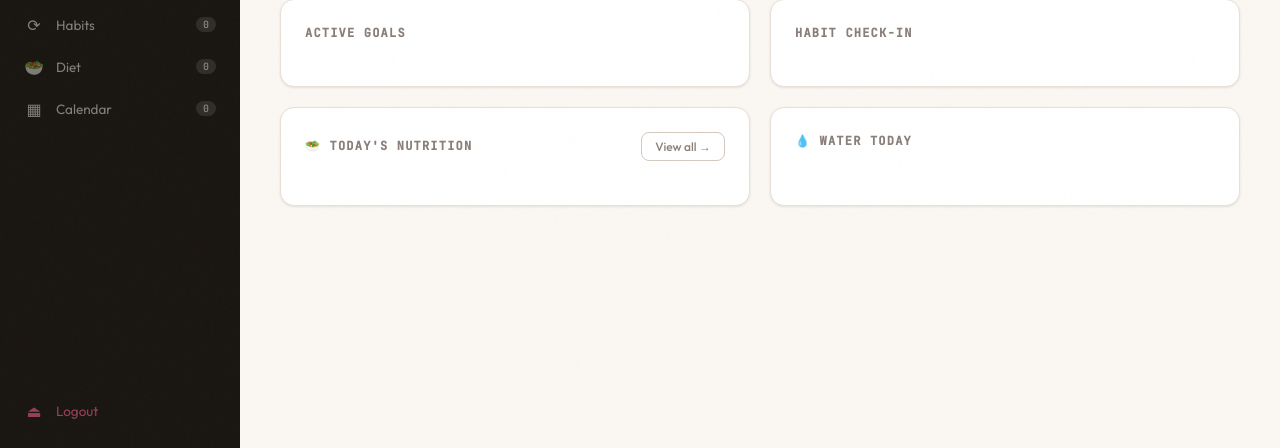
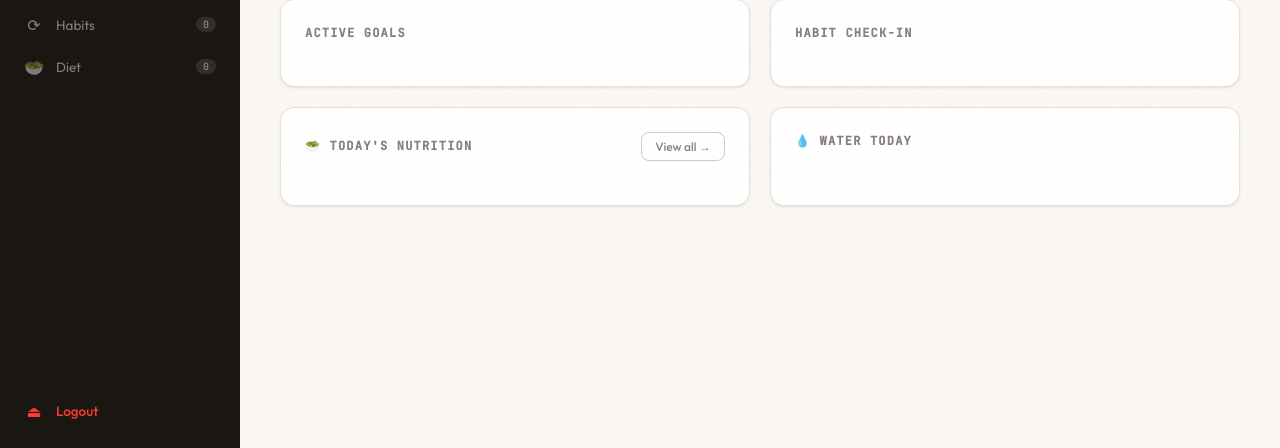
Before and after one commit to viswamdatla/MylifeOs, a website: page public/index.html in a window 1280 px wide. Shown: the part 349-797 px from the top of the page. Drawn offline with nearby package versions, Linux system fonts and the light colour scheme; a web font is replaced by a local one.

Commit message:
style(sidebar): update logout button text to high-contrast red

```diff
--- a/public/index.html
+++ b/public/index.html
@@ -1078,13 +1078,8 @@ textarea { resize: vertical; min-height: 72px; }
       <span class="nav-badge" id="nb-diet">0</span>
     </button>
 
-    <button class="nav-btn" data-tab="calendar" onclick="switchTab('calendar')">
-      <span class="nav-icon">▦</span>
-      <span class="nav-label">Calendar</span>
-      <span class="nav-badge" id="nb-events">0</span>
-    </button>
     <div style="flex: 1;"></div>
-    <button class="nav-btn" style="color:var(--rose); opacity:0.8" onclick="logout()">
+    <button class="nav-btn" style="color:#ff3b30; font-weight: 500;" onclick="logout()">
       <span class="nav-icon">⏏</span>
       <span class="nav-label">Logout</span>
     </button>
```
